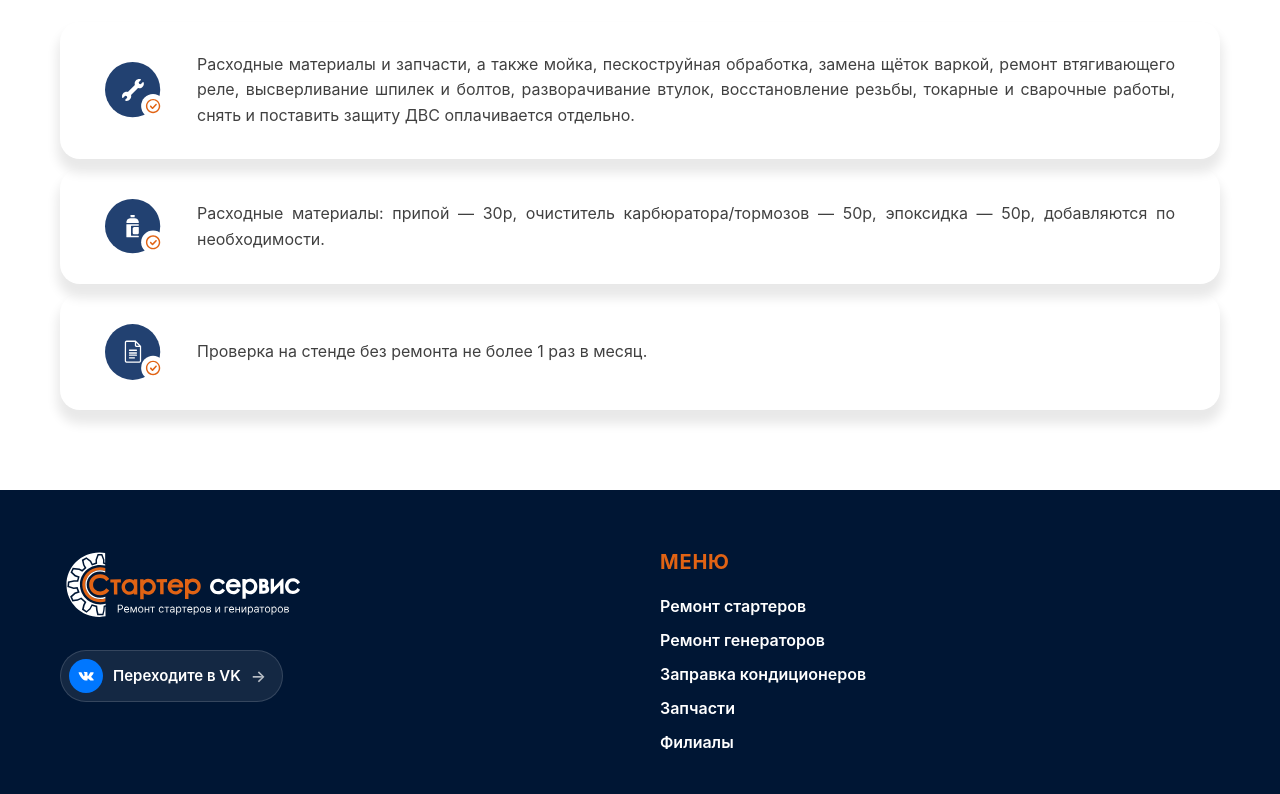
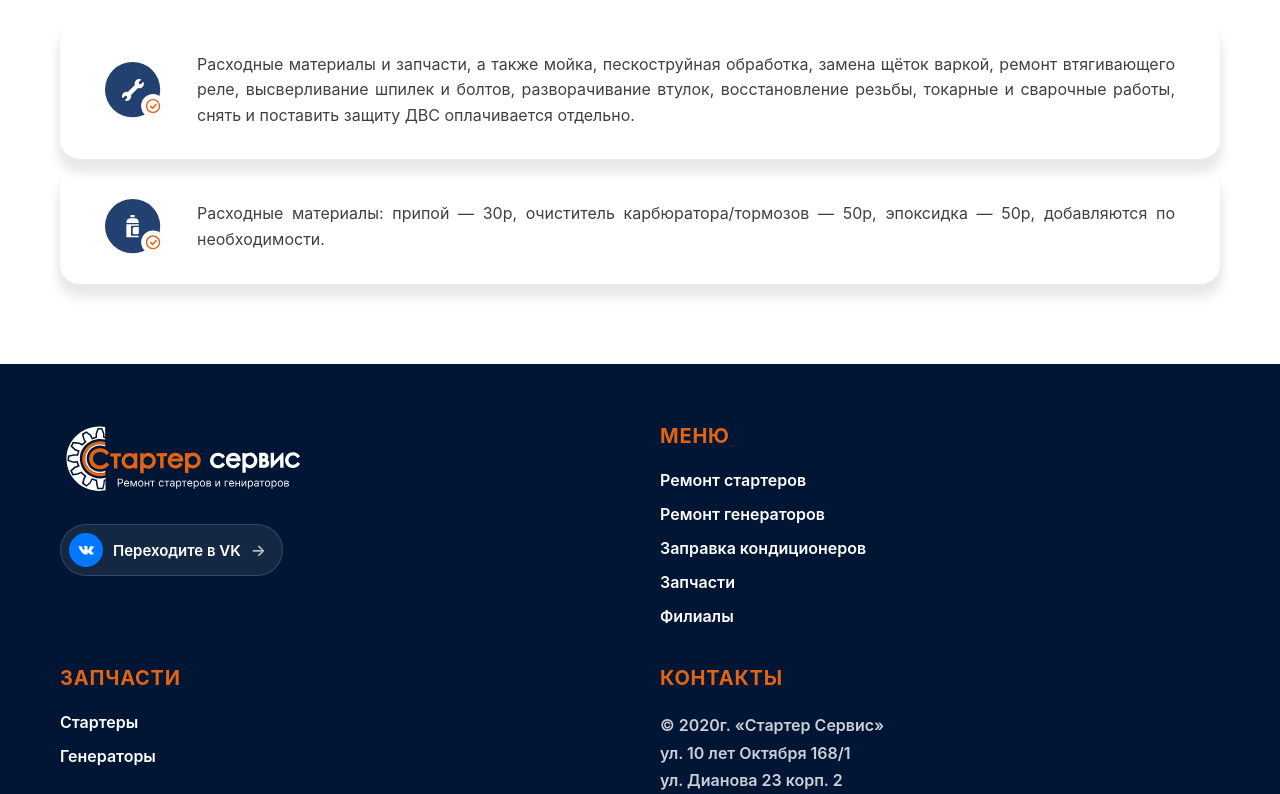
Before and after one commit to mazyyyyyyy/webstarter, a React (Vite) app: page /turbo-repair in a window 1280 px wide. Shown: the part 3854-4648 px from the top of the page. Built offline with nearby package versions, Linux system fonts and the light colour scheme; no server answers.

Commit message:
price_turbo

```diff
--- a/src/components/PriceTable.jsx
+++ b/src/components/PriceTable.jsx
@@ -6,7 +6,7 @@ import { DEFAULT_COLUMNS, normalizeColumns } from '../config/priceColumns'
  * Столбцы берутся из БД (эндпоинт /price-columns/:service),
  * при их отсутствии — из DEFAULT_COLUMNS для услуги.
  */
-const PriceTable = ({ service }) => {
+const PriceTable = ({ service, hideStandNote = false }) => {
   const [rows, setRows]       = useState([])
   const [columns, setColumns] = useState(DEFAULT_COLUMNS[service] || DEFAULT_COLUMNS.starter)
   const [loading, setLoading] = useState(true)
@@ -68,8 +68,10 @@ const PriceTable = ({ service }) => {
           <p><img src="/assets/notes_ikon2.svg" width={60} alt="" />
             Расходные материалы: припой — 30р, очиститель карбюратора/тормозов — 50р, эпоксидка — 50р,
             добавляются по необходимости.</p>
-          <p><img src="/assets/notes_ikon3.svg" width={60} alt="" />
-            Проверка на стенде без ремонта не более 1 раз в месяц.</p>
+          {!hideStandNote && (
+            <p><img src="/assets/notes_ikon3.svg" width={60} alt="" />
+              Проверка на стенде без ремонта не более 1 раз в месяц.</p>
+          )}
         </div>
       </div>
     </section>
--- a/src/pages/TurboRepair/Price.jsx
+++ b/src/pages/TurboRepair/Price.jsx
@@ -1,5 +1,5 @@
 import PriceTable from '../../components/PriceTable'
 
-const Price = () => <PriceTable service="turbo" />
+const Price = () => <PriceTable service="turbo" hideStandNote />
 
 export default Price
```
